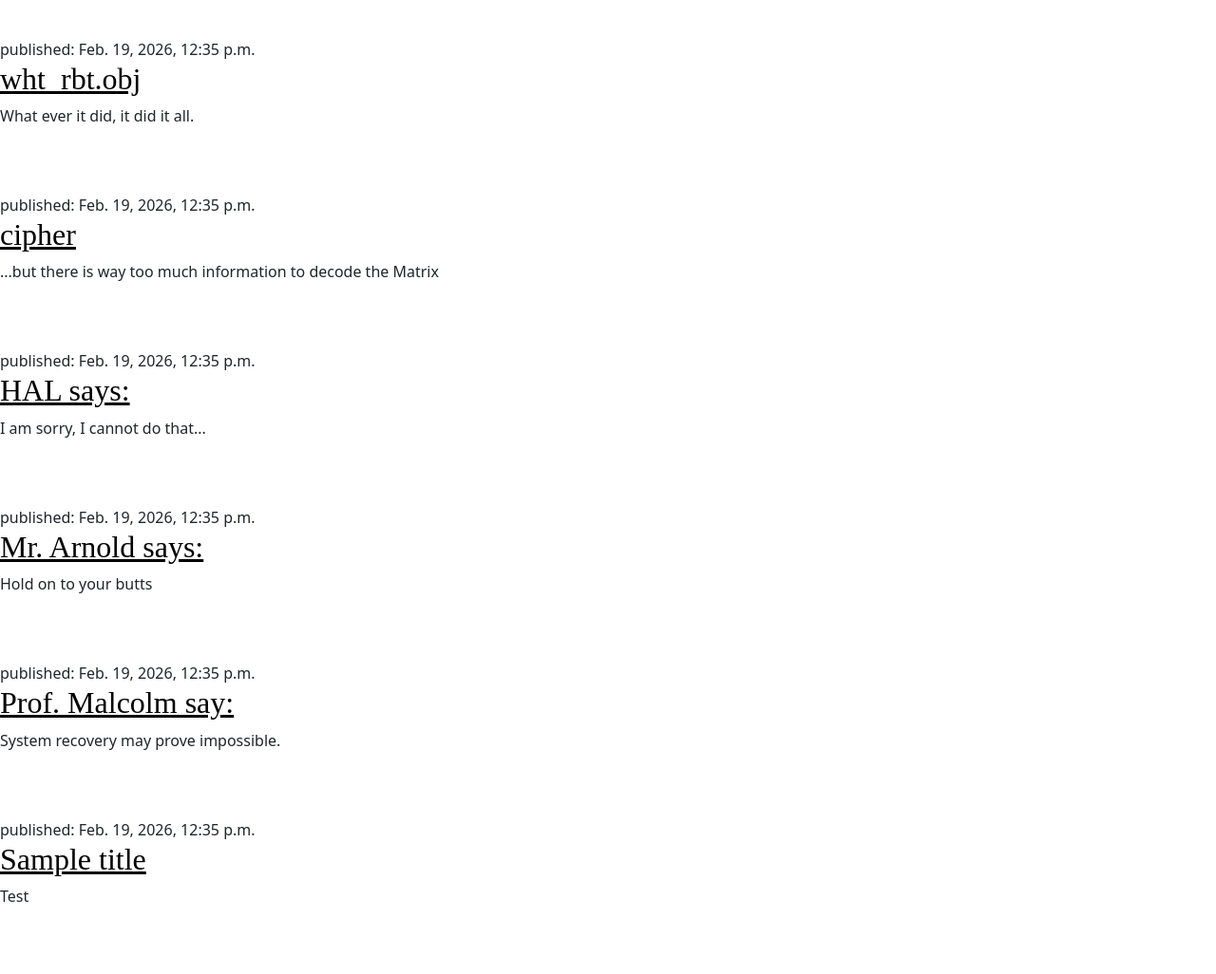
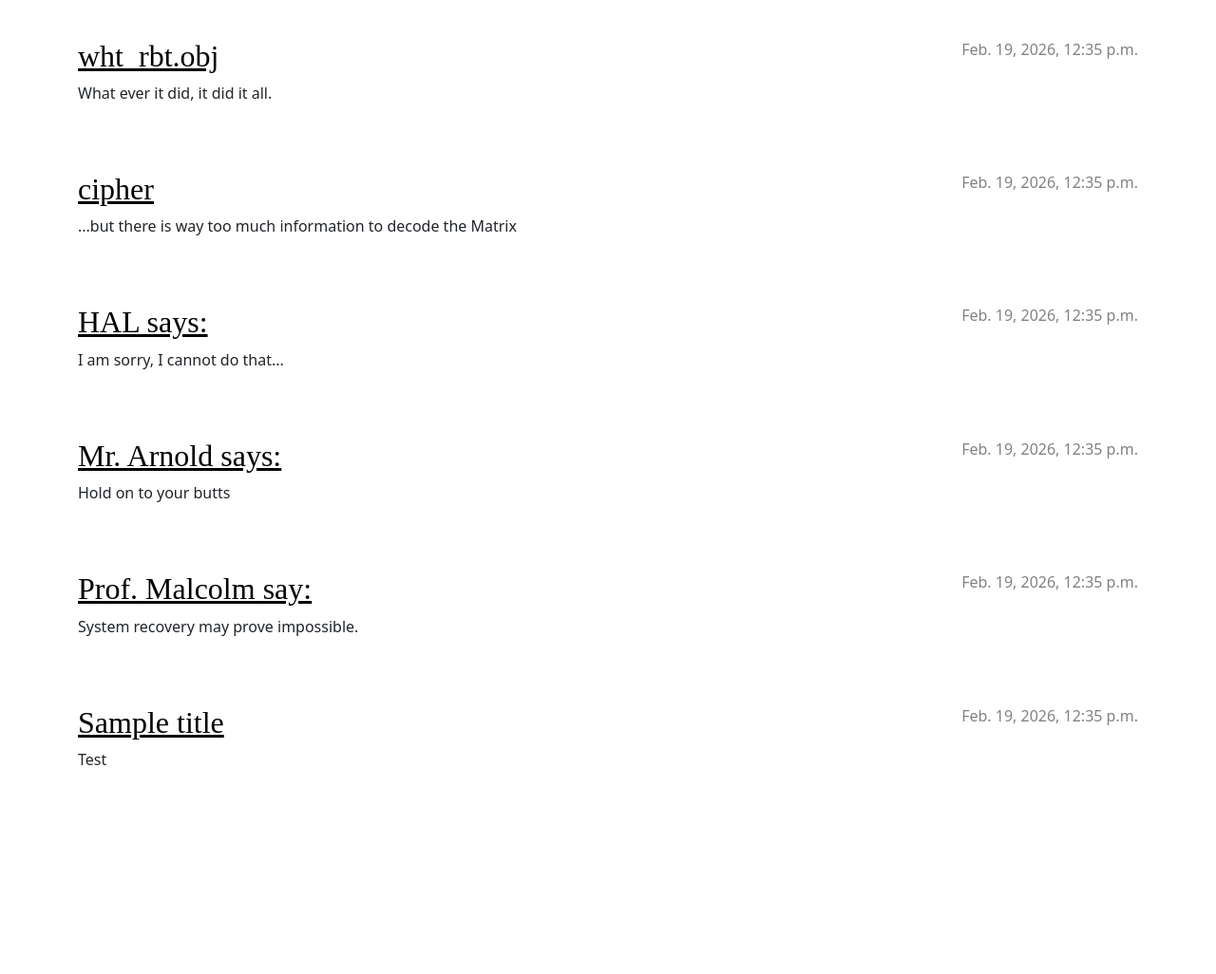
Before and after one commit to zeerob440/djangogirls, a Django app: page / in a window 1280 px wide. Shown: the part 130-1156 px from the top of the page at 95% size. After the commit the page ends 936 px from the top, so only its background shows below. Run offline with Django 5.2, Linux system fonts and the light colour scheme; data comes from the database, SQL or seed files in the repository.

Commit message:
style: commented out old<article> container, added new <article> container

```diff
--- a/blog/templates/blog/post_list.html
+++ b/blog/templates/blog/post_list.html
@@ -12,7 +12,7 @@
                 <h1><a href="/">Django Girls Blog</a></h1>
             </div>
         </header>
-    {% for post in posts %}
+    <!--{% for post in posts %}
         <article class="post">
             <time>published: {{ post.published_date }}</time>
             <h2>
@@ -23,6 +23,22 @@
             <p>{{ post.text|linebreaksbr }}</p>
         </article>
     {% endfor %}
+    -->
+    <main class="container">
+    <div class="row">
+        <div class="col">
+            {% for post in posts %}
+                <article class="post">
+                    <time class="date">
+                        {{ post.published_date }}
+                    </time>
+                    <h2><a href="">{{ post.title }}</a></h2>
+                    <p>{{ post.text|linebreaksbr }}</p>
+                </article>
+            {% endfor %}
+        </div>
+    </div>
+</main>
 
     </body>
 </html>
```
